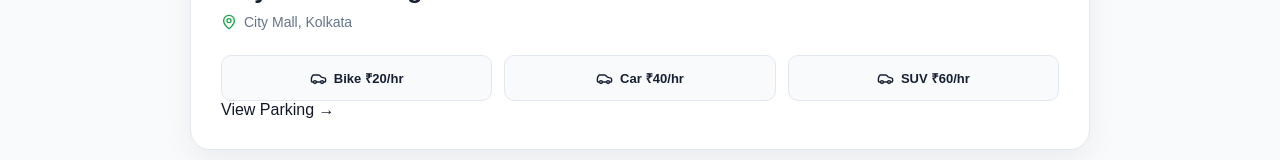
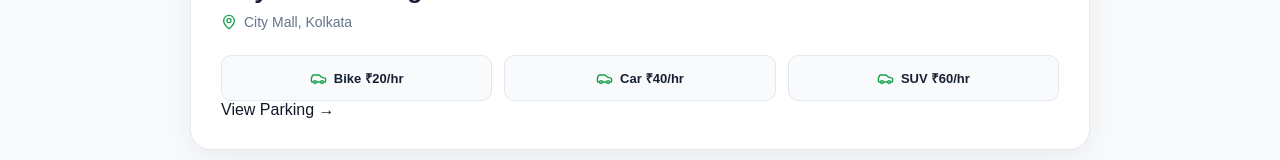
Before and after one commit to dibeyendu-dev/smart-parking-system, a React (Vite) app: page /favorites in a window 1280 px wide. Shown: the part 487-647 px from the top of the page. Built offline with nearby package versions, Linux system fonts and the light colour scheme.

Commit message:
Favoutite css part 14 added

```diff
--- a/src/css/Favorites.css
+++ b/src/css/Favorites.css
@@ -128,3 +128,6 @@
     border-color: #bbf7d0;
     transform: translateY(-2px);
 }
+.favorite-details svg {
+    color: #16a34a;
+}
```
